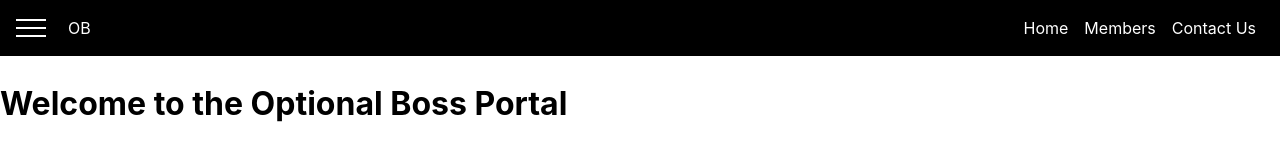
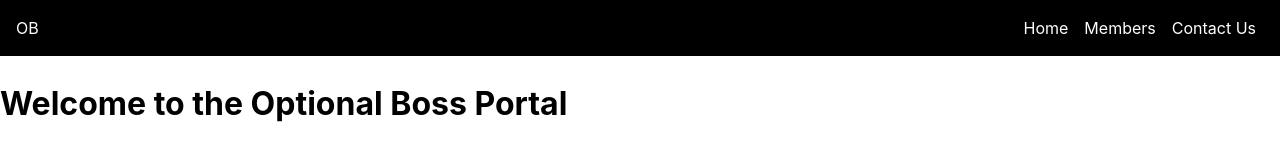
Before and after one commit to nexticodes/Optional-Boss, a React (Create React App) app in the folder ob/: page / in a window 1280 px wide. Shown: the top 160 px of the page. Built offline with nearby package versions, Linux system fonts and the light colour scheme.

Commit message:
Add className header__toggle-button and a media query to make it disappear on Desktop viewing

```diff
--- a/ob/src/components/Header/Header.css
+++ b/ob/src/components/Header/Header.css
@@ -48,3 +48,19 @@
 .header_navigation-items a:hover, .header_navigation-items a:active{
     color: #b3204a;
 }
+
+@media (max-width: 768px) {
+    .header_navigation-items {
+        display: none;
+    }
+}
+
+@media (min-width: 769px) {
+    .header__toggle-button {
+        display: none;
+    }
+
+    .header__logo {
+        margin-left: 0;
+    }
+}
--- a/ob/src/components/Header/Header.js
+++ b/ob/src/components/Header/Header.js
@@ -6,7 +6,7 @@ import './Header.css';
 const Header = props => (
     <header className='header'>
         <nav className='header__navigation'>
-            <div>
+            <div className='header__toggle-button'>
                 <DrawerToggleButton click={props.drawerClickHandler}/>
             </div>
             <div className='header__logo'>OB</div>
```
